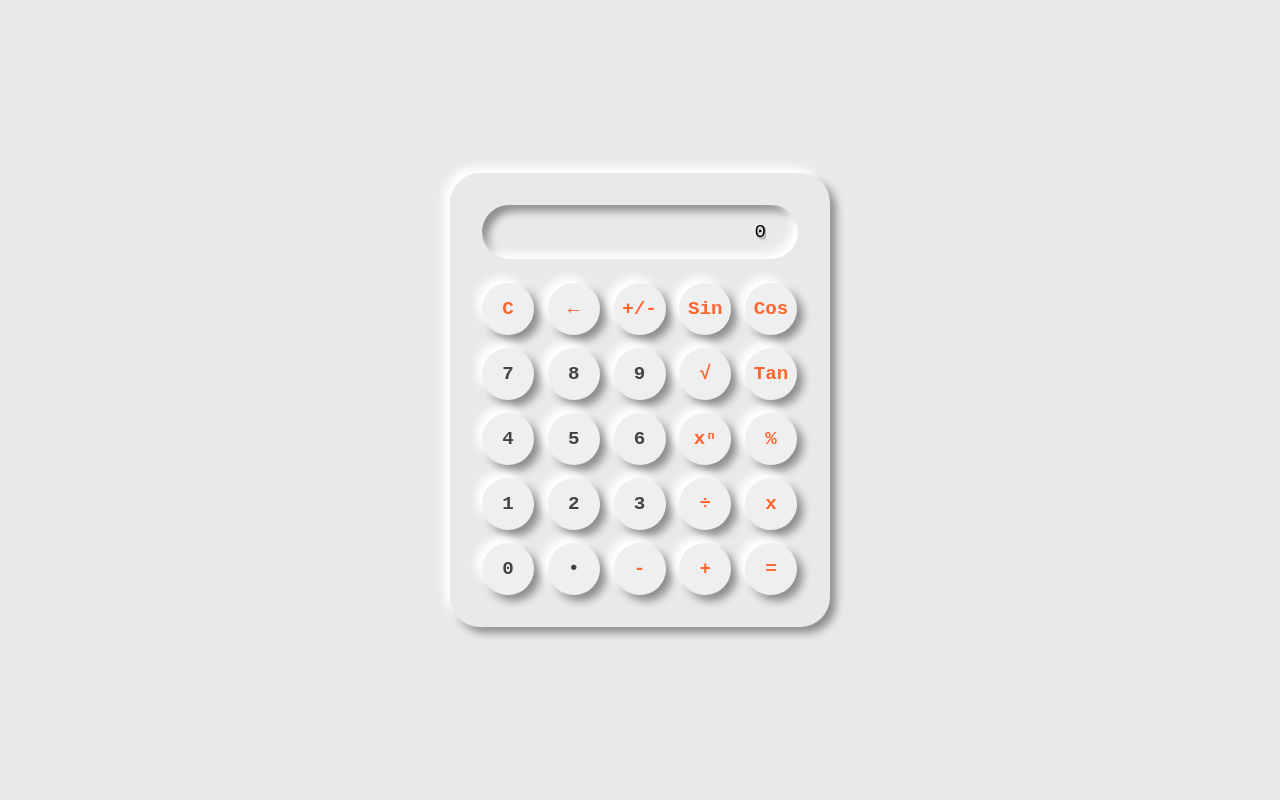
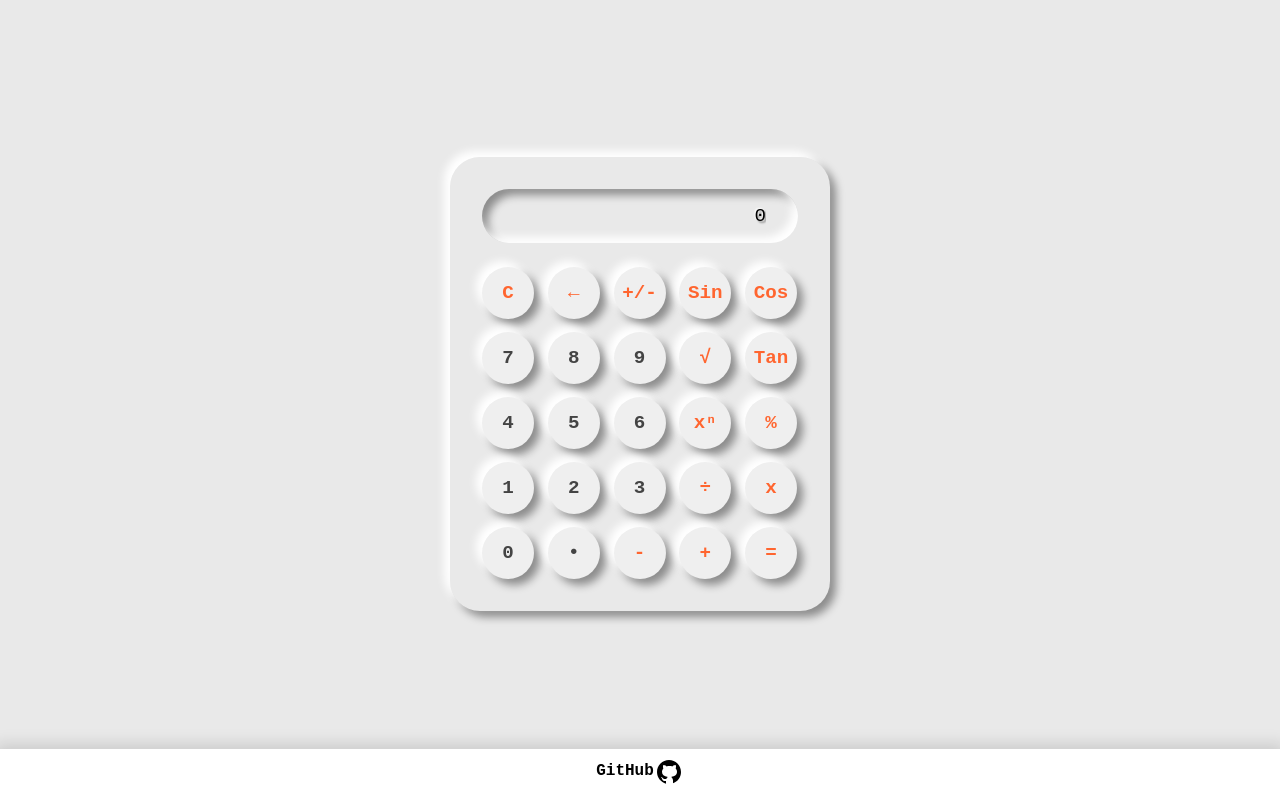
Before and after one commit to Amirmadany/calculator, a Vue app: page / in a window 1280 px wide. Built offline with nearby package versions, Linux system fonts and the light colour scheme; a web font is replaced by a local one.

Commit message:
add footer to the project for putting github link

```diff
--- a/src/App.vue
+++ b/src/App.vue
@@ -6,15 +6,19 @@
 
     </main>
 
+    <Footer />
+
 </template>
 
 <script>
 // components
 import Calculator from '@/components/Calculator'
+import Footer from '@/components/Footer'
 
 export default {
     components: {
-        Calculator
+        Calculator,
+        Footer
     }
 }
 </script>
--- a/src/assets/calculator.css
+++ b/src/assets/calculator.css
@@ -23,6 +23,7 @@ body{
         6px 6px 9px rgb(0 0 0 / 40%);
     border-radius: 1.875rem;
     padding: 2rem;
+    margin-bottom: 2rem;
 }
 
 .calculator-input{
--- /dev/null
+++ b/src/components/Footer.vue
@@ -0,0 +1,52 @@
+<template>
+
+    <footer class="footer">
+
+        <a href="https://github.com/Amirmadany/calculator" class="footer-link">
+
+            <span class="footer-link-content">GitHub</span>
+
+            <div class="footer-link-logo">
+                <img src="@/assets/github.svg" alt="">
+            </div>
+
+        </a>
+
+    </footer>
+
+</template>
+
+<script>
+export default {
+
+}
+</script>
+
+<style scoped>
+
+    .footer{
+        position: fixed;
+        bottom: 0;
+        left: 0;
+        background: white;
+        box-shadow: 0 0 15px 5px rgba(0, 0, 0, 0.13);
+        width: 100%;
+        text-align: center;
+        padding: 0.5rem 0;
+        font-size: 1rem;
+    }
+
+    .footer-link{
+        text-decoration: none;
+        color: #000;
+        display: flex;
+        align-content: center;
+        justify-content: center;
+        font-weight: bold;
+    }
+
+    .footer-link-content{
+        transform: translateY(0.34rem);
+    }
+
+</style>
```
Also changed, not shown: src/assets/github.svg (added).
